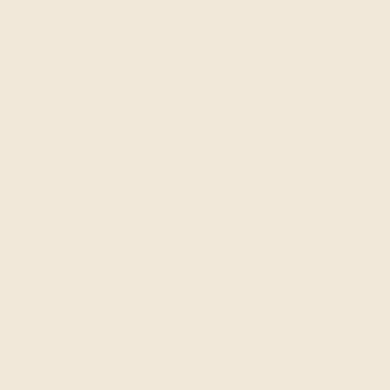
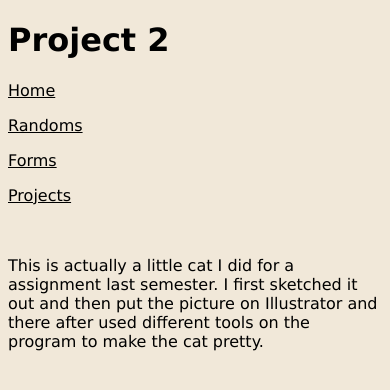
Before and after one commit to front-end-fundamentals-2025/fef-portfolio-nivinmuhamed, a plain HTML site: page myworkcat.html in a window 390 px wide. Drawn offline with Linux system fonts and the light colour scheme.

Commit message:
Done
I have now put in the last of the project part. Put in some random stuff etc. Still have not done anything to the pages to make them pretty, but will do later on.

```diff
--- a/css/main.css
+++ b/css/main.css
@@ -31,17 +31,41 @@ a {
   color: black;
 }
 
-.category-container {
-  display: grid;
-  grid-template-columns: repeat(3, 1fr) ;
+
+
+@media screen and (max-width: 540px) {
+  .category-container, ul {
+    flex-direction: column;
+    align-items: start;
+  }
+
+  li {
+    margin-left: 0;
+    margin-bottom: 1rem;
+  }
+}
+
+@media screen and (min-width: 530px) {
+  .category-container {
+    display: grid;
+    grid-template-columns: repeat(2, 1fr) ;
+  }
+}
+
+@media screen and (min-width: 1025px) {
+  .category-container {
+    display: grid;
+    grid-template-columns: repeat(3, 1fr) ;
+  }
 }
 .main-img {
-  width: 25%;
+  width: 15%;
 }
 
 .project-img {
   width: 100%;
 }
+
 footer {
   border-top: 2px solid black;
   margin-top: 5px;
--- a/myworkcat.html
+++ b/myworkcat.html
@@ -7,6 +7,26 @@
     <link rel="stylesheet" href="css/main.css" />
 </head>
 <body>
-
+    <h1>Project 2</h1>
+    <nav>
+        <ul>
+          <a href="index.html">
+            <li>Home</li>
+          </a>
+          <a href="randoms.html">
+            <li>Randoms</li>
+          </a>
+          <a href="forms.html">
+            <li>Forms</li>
+          </a>
+          <a href="projects.html">
+          <li>Projects</li>
+        </a>
+        </ul>
+      </nav>
+      <br>
+      <main>
+        This is actually a little cat I did for a assignment last semester. I first sketched it out and then put the picture on Illustrator and there after used different tools on the program to make the cat pretty.
+      </main>
 </body>
 </html>
```
Also changed, not shown: cocktail.html (+6 -2 lines), flowers.html (+21 -1 lines), forms.html (+1 -1 lines), index.html (+1 -1 lines), myworkcharacter.html (+21 -1 lines), olives.html (+21 -1 lines), projects.html (+1 -1 lines), randoms.html (+2 -1 lines), img/randompic.jpeg (added).
